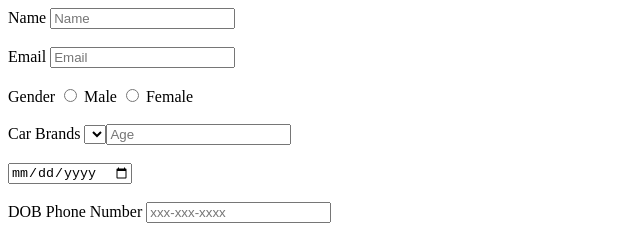
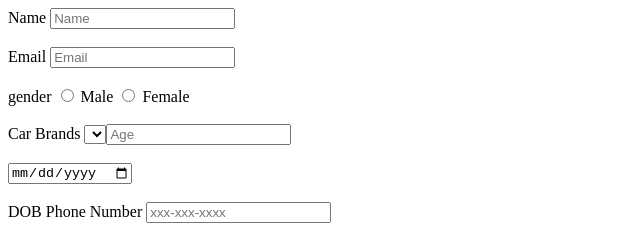
Before and after one commit to acciojob/signup-form-car-Abhaynegi19, a website: page main.html in a window 1280 px wide. Shown: the top 238 px of the page, 0-640 px from the left. Drawn offline with Linux system fonts and the light colour scheme.

Commit message:
created a submission

```diff
--- a/main.html
+++ b/main.html
@@ -18,22 +18,22 @@
 		<label for = "email">Email </label>
 		<input type = "Email" required id="email" placeholder = "Email"><br><br>
 
-		<label> Gender </label>
-		<input type = "radio" required id="gender_m">
+		<label>gender</label>
+		<input type = "radio" required id="gender_m" name = gender>
 		<label for = "gender_m">Male</label>
-		<input type = "radio" required id="gender_f">
+		<input type = "radio" required id="gender_f" name = gender>
 		<label for = "female_m">Female</label><br><br>
 
 		<label for= "cars">Car Brands </label>
 		<select required id="cars" placeholder ="--Please choose an option--"><br><br>
 
-		<label for ="age">Age </label>
+		<label for="age">Age </label>
 		<input type ="number" required id="age" placeholder="Age"><br><br>
 
 		<input type = "date" required id="dob"><br><br>
 		<label for="dob">DOB </label>
 
-		<label for = "tel">Phone Number </label>
+		<label for= "tel">Phone Number </label>
 		<input type = "tel" id="tel" placeholder = "xxx-xxx-xxxx"><br><br>
 
 		<label for="password">Password </label>
```
